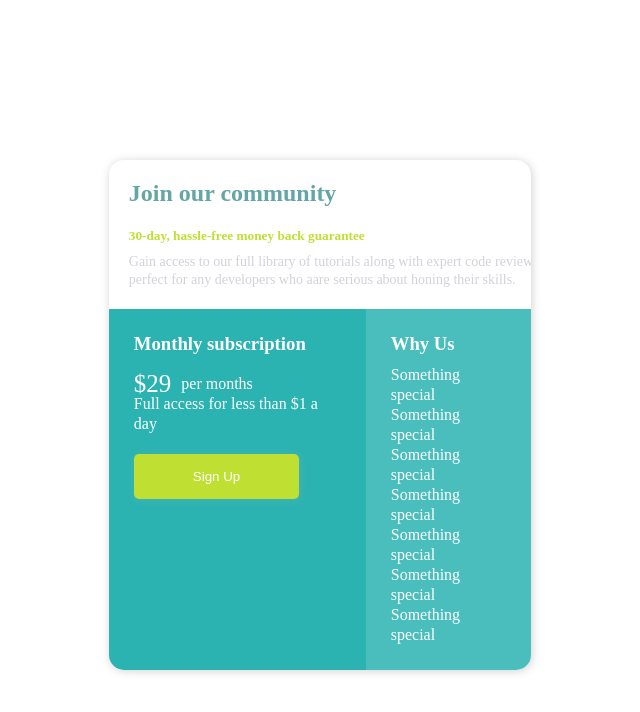
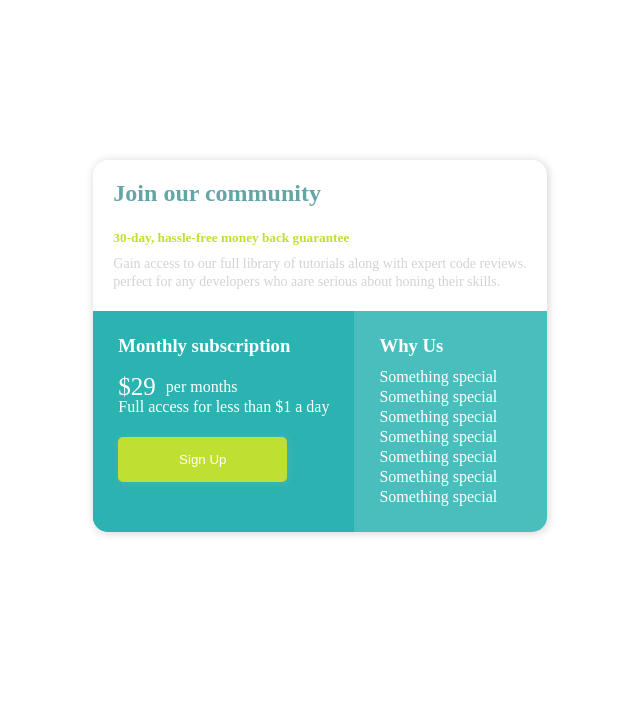
Before and after one commit to MajidovDev/BA-academy, a plain HTML site: page front-end/index.html in a window 1280 px wide. Shown: the whole page, without its empty margins (320-960 px from the left). Drawn offline with Linux system fonts and the light colour scheme.

Commit message:
card changed

```diff
--- a/front-end/style.css
+++ b/front-end/style.css
@@ -20,7 +20,6 @@ h5{
 }
 .card{
     overflow: hidden;
-    width: 33%;
     justify-content: center;
     border-radius: 15px;
     box-shadow: 1px 1px 10px rgba(0, 0, 0, 0.185);
@@ -41,6 +40,7 @@ h5{
     margin-top: 20px;
     color: #fff;
     line-height: 20px;
+    background-color: #4abebd;
 }
 .card-part2 h3{
     margin-bottom: 10%;
```
